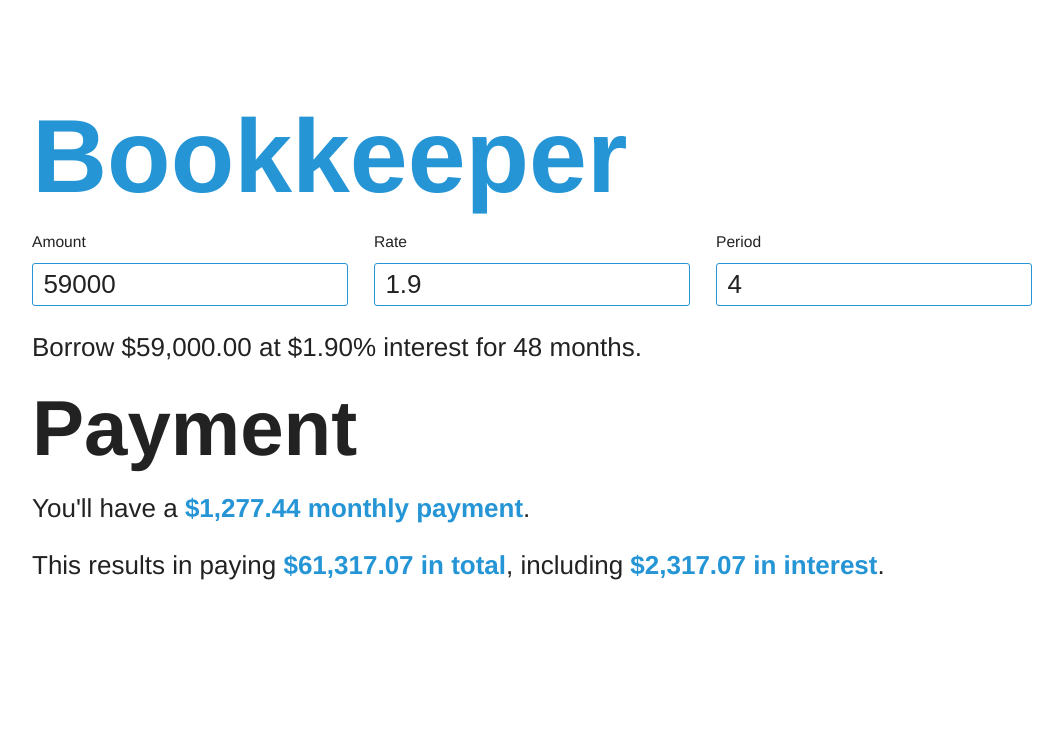
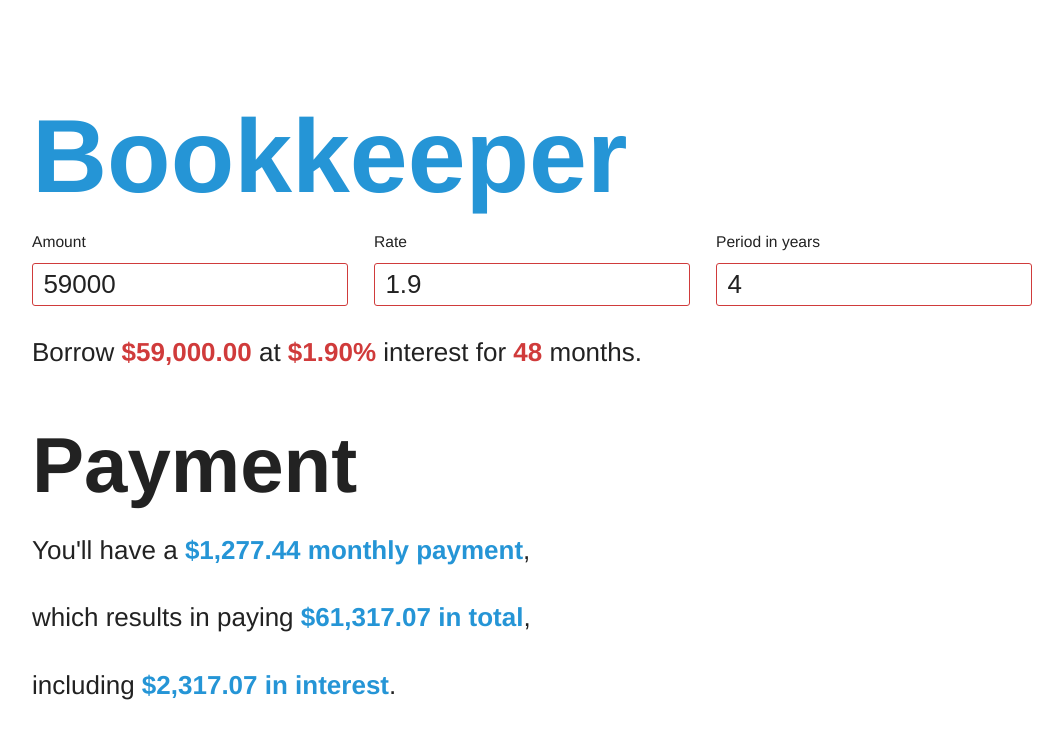
Before and after one commit to tygern/bookkeeper, a Svelte app: page / in a window 1280 px wide. Shown: the top 738 px of the page, without its empty margins (108-1171 px from the left). Built offline with nearby package versions, Linux system fonts and the light colour scheme.

Commit message:
Extract components

```diff
--- a/public/global.css
+++ b/public/global.css
@@ -1,4 +1,4 @@
-html, body, div, span, beardlet, object, iframe,
+html, body, div, span, applet, object, iframe,
 h1, h2, h3, h4, h5, h6, p, blockquote, pre,
 a, abbr, acronym, address, big, cite, code,
 del, dfn, em, img, ins, kbd, q, s, samp,
@@ -56,6 +56,7 @@ table {
     --text-color: #222222;
     --background-color: white;
     --highlight-color: #2595d6;
+    --warning-color: #d03b3b;
 }
 
 @media (prefers-color-scheme: dark) {
@@ -75,7 +76,7 @@ html {
 
 h1, h2, h3, h4 {
     font-weight: 700;
-    margin-top: 1rem;
+    margin-top: 2rem;
 }
 
 h1 {
@@ -97,7 +98,7 @@ h4 {
 
 p {
     margin-top: 1rem;
-    line-height: 1.2;
+    line-height: 1.6;
 }
 
 strong {
--- a/src/App.svelte
+++ b/src/App.svelte
@@ -1,42 +1,25 @@
 <script>
-    import {Mortgage} from './mortgage.js';
-    import {formatCurrency} from './currency.js';
+    import MortgageInput from "./MortgageInput.svelte";
+    import MortgageInfo from "./MortgageInfo.svelte";
     import Payment from "./Payment.svelte";
 
+    export class Mortgage {
+        constructor(amount, rate, period) {
+            this.amount = amount;
+            this.rate = rate;
+            this.period = period
+        }
+    }
+
     let mortgage = new Mortgage(59_000, 1.9, 48)
-    let years = mortgage.period / 12
-
-    $: {
-        mortgage.period = years * 12;
-    }
 </script>
 
 <main>
     <h1>Bookkeeper</h1>
 
-    <fieldset>
-        <label>
-            Amount
-            <input type="number" bind:value={mortgage.amount}>
-        </label>
-
-        <label>
-            Rate
-            <input type="number" bind:value={mortgage.rate} min=0 step=0.05>
-        </label>
-
-        <label>
-            Period
-            <input type="number" bind:value={years} min=0>
-        </label>
-    </fieldset>
-
-    <p>
-        Borrow {formatCurrency(mortgage.amount)} at {formatCurrency(mortgage.rate)}% interest for {mortgage.period}
-        months.
-    </p>
-
-    <Payment bind:mortgage="{mortgage}"/>
+    <MortgageInput bind:mortgage/>
+    <MortgageInfo bind:mortgage/>
+    <Payment bind:mortgage/>
 </main>
 
 <style>
@@ -44,33 +27,4 @@
         max-width: 1000px;
         margin: 4rem auto 0 auto;
     }
-
-    fieldset {
-        display: flex;
-        margin-top: 1rem;
-    }
-
-    label {
-        font-size: .6rem;
-        flex: 1;
-    }
-
-    label:not(:last-child) {
-        margin-right: 1rem;
-    }
-
-    input {
-        display: block;
-        margin-top: .5rem;
-        padding: .2rem .4rem;
-        width: 100%;
-        background-color: var(--background-color);
-
-        outline: none;
-        border: 1px solid var(--highlight-color);
-        border-radius: 3px;
-
-        font-size: 1rem;
-        color: var(--text-color);
-    }
 </style>
--- /dev/null
+++ b/src/MortgageInfo.svelte
@@ -0,0 +1,17 @@
+<script>
+    import {formatCurrency} from './currency.js';
+
+    export let mortgage;
+</script>
+
+<p>
+    Borrow <strong>{formatCurrency(mortgage.amount)}</strong>
+    at <strong>{formatCurrency(mortgage.rate)}%</strong> interest
+    for <strong>{mortgage.period}</strong> months.
+</p>
+
+<style>
+    strong {
+        color: var(--warning-color);
+    }
+</style>
--- /dev/null
+++ b/src/MortgageInput.svelte
@@ -0,0 +1,57 @@
+<script>
+    export let mortgage;
+
+    let years = mortgage.period / 12
+
+    $: {
+        mortgage.period = years * 12;
+    }
+</script>
+
+<fieldset>
+    <label>
+        Amount
+        <input type="number" bind:value={mortgage.amount}>
+    </label>
+
+    <label>
+        Rate
+        <input type="number" bind:value={mortgage.rate} min=0 step=0.05>
+    </label>
+
+    <label>
+        Period in years
+        <input type="number" bind:value={years} min=0>
+    </label>
+</fieldset>
+
+<style>
+    fieldset {
+        display: flex;
+        margin-top: 1rem;
+    }
+
+    label {
+        font-size: .6rem;
+        flex: 1;
+    }
+
+    label:not(:last-child) {
+        margin-right: 1rem;
+    }
+
+    input {
+        display: block;
+        margin-top: .5rem;
+        padding: .2rem .4rem;
+        width: 100%;
+        background-color: var(--background-color);
+
+        outline: none;
+        border: 1px solid var(--warning-color);
+        border-radius: 3px;
+
+        font-size: 1rem;
+        color: var(--text-color);
+    }
+</style>
--- a/src/Payment.svelte
+++ b/src/Payment.svelte
@@ -1,24 +1,40 @@
 <script>
-    import { formatCurrency } from './currency.js';
+    import {formatCurrency} from './currency.js';
 
     export let mortgage;
 
-    $: monthlyRate = mortgage.rate / 100 / 12;
-    $: monthlyPayment = (monthlyRate * mortgage.amount) / (1 - Math.pow(1 + monthlyRate, -mortgage.period));
-    $: totalPayment = monthlyPayment * mortgage.period;
-    $: totalInterest = totalPayment - mortgage.amount;
+    class Payment {
+        constructor(mortgage) {
+            this.mortgage = mortgage;
+        }
 
+        get monthlyPayment() {
+            const monthlyRate = mortgage.rate / 100 / 12;
+            return (monthlyRate * mortgage.amount) / (1 - Math.pow(1 + monthlyRate, -mortgage.period));
+        }
+
+        get totalPayment() {
+            return this.monthlyPayment * mortgage.period;
+        }
+
+        get totalInterest() {
+            return this.totalPayment - mortgage.amount;
+        }
+    }
+
+    $: payment = new Payment(mortgage);
 </script>
 
 <h2>Payment</h2>
 
 <p>
-    You'll have a <strong>{formatCurrency(monthlyPayment)} monthly payment</strong>.
+    You'll have a <strong>{formatCurrency(payment.monthlyPayment)} monthly payment</strong>,
 </p>
-
 <p>
-    This results in paying <strong>{formatCurrency(totalPayment)} in total</strong>,
-    including <strong>{formatCurrency(totalInterest)} in interest</strong>.
+    which results in paying <strong>{formatCurrency(payment.totalPayment)} in total</strong>,
+</p>
+<p>
+    including <strong>{formatCurrency(payment.totalInterest)} in interest</strong>.
 </p>
 
 <style>
--- a/src/mortgage.js
+++ /dev/null
@@ -1,7 +0,0 @@
-export class Mortgage {
-    constructor(amount, rate, period) {
-        this.amount = amount;
-        this.rate = rate;
-        this.period = period
-    }
-}
```
